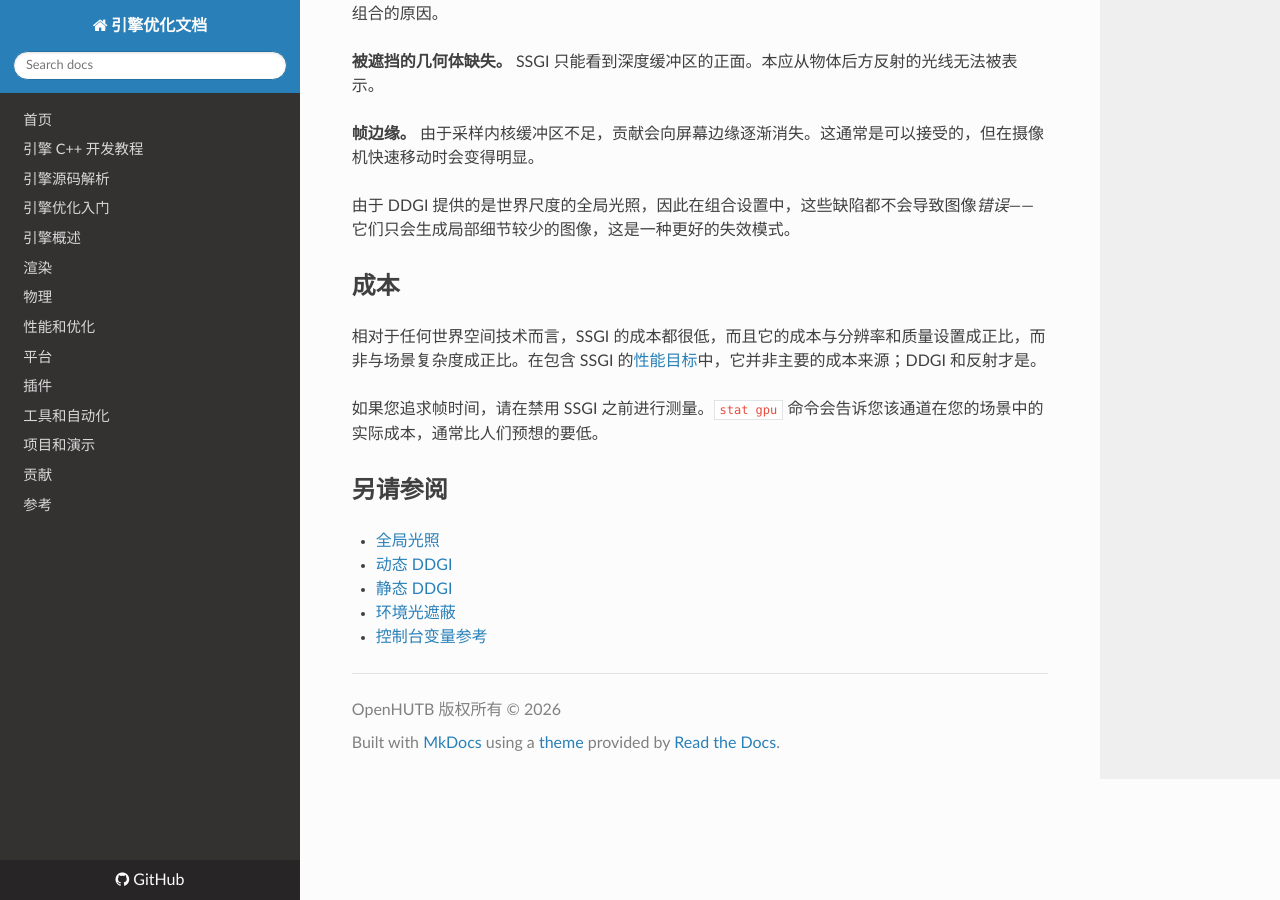
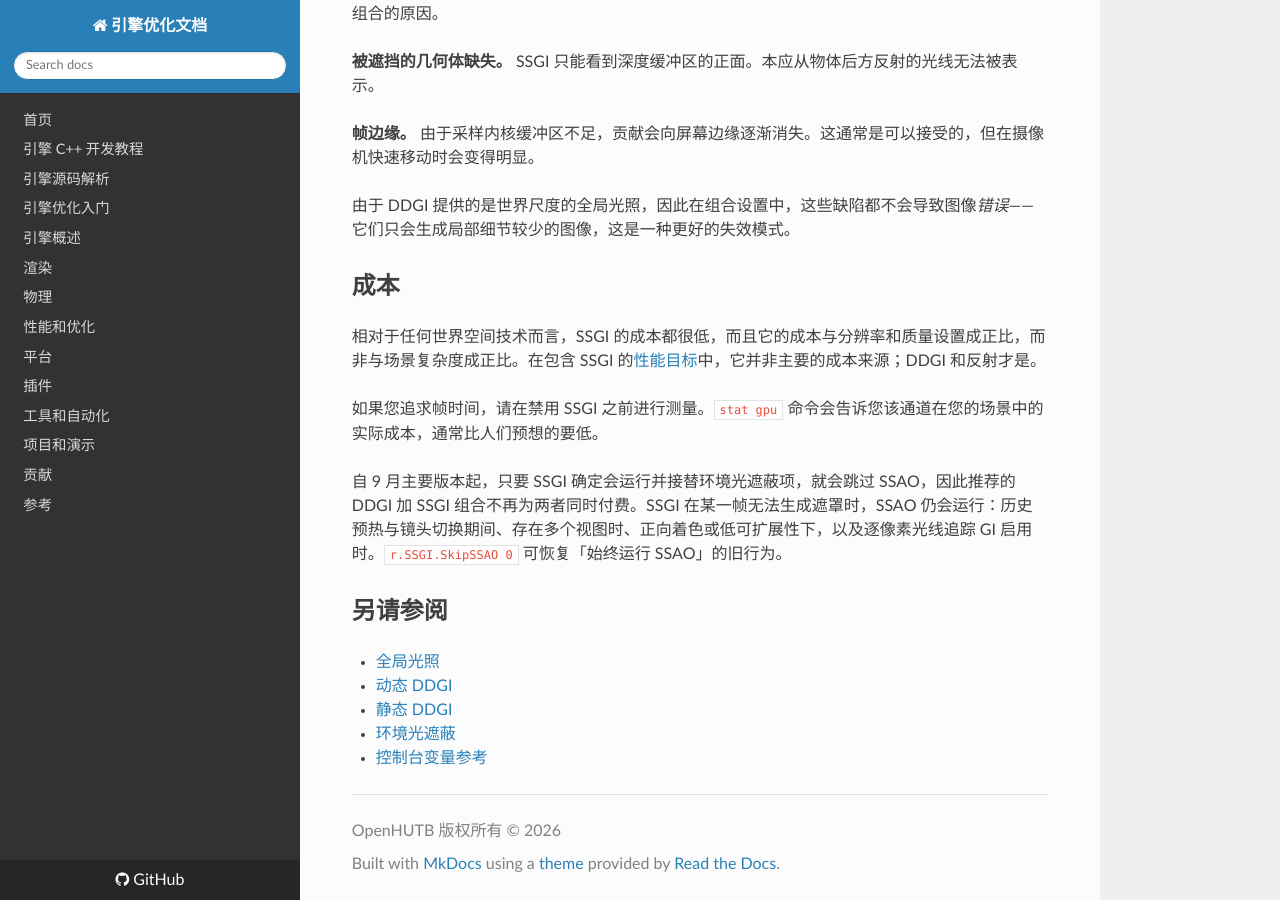
Before and after one commit to OpenHUTB/cpp, an MkDocs documentation site: the page built from docs/optimization/Rendering/SSGI.md, in a window 1280 px wide and 900 px high, scrolled down 1540 px. Built offline with MkDocs 1.6.1, drawn with Linux system fonts in a browser that asks for light colours; nearby versions of some CDN libraries; a script that is not in the unit is left out.

Commit message:
docs: 补回 SSGI 页缺失的 SSAO 跳过说明
原文成本一节末尾有一段：自 9 月主要版本起，SSGI 确定会运行时跳过 SSAO，
并列出 SSGI 无法生成遮罩时 SSAO 仍运行的四种情况，以及 r.SSGI.SkipSSAO 0 的还原作用。
原译整段缺失，控制台变量表里也因此少了一个 CVar。

```diff
--- a/docs/optimization/Rendering/SSGI.md
+++ b/docs/optimization/Rendering/SSGI.md
@@ -61,6 +61,8 @@ SSGI 质量通过标准的 UE4 SSGI 控制台变量和后处理体积进行控
 如果您追求帧时间，请在禁用 SSGI 之前进行测量。`stat gpu` 命令会告诉您该通道在您的场景中的实际成本，通常比人们预想的要低。
 
 
+自 9 月主要版本起，只要 SSGI 确定会运行并接替环境光遮蔽项，就会跳过 SSAO，因此推荐的 DDGI 加 SSGI 组合不再为两者同时付费。SSGI 在某一帧无法生成遮罩时，SSAO 仍会运行：历史预热与镜头切换期间、存在多个视图时、正向着色或低可扩展性下，以及逐像素光线追踪 GI 启用时。`r.SSGI.SkipSSAO 0` 可恢复「始终运行 SSAO」的旧行为。
+
 ## 另请参阅
 
 - [全局光照](./Global-Illumination.md)
```
